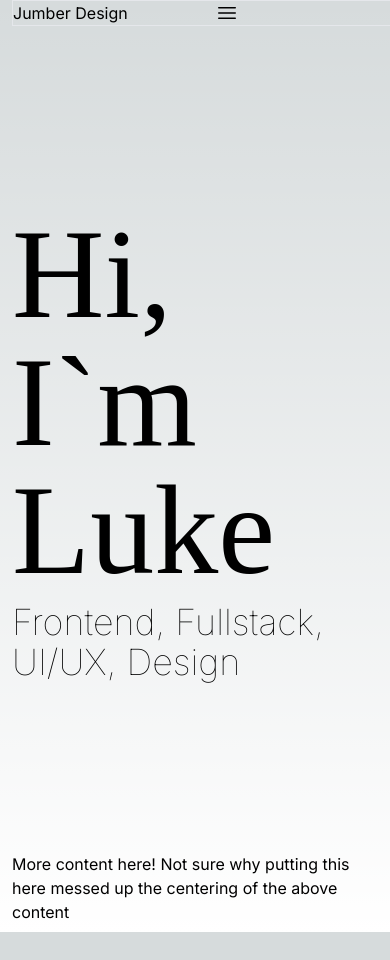
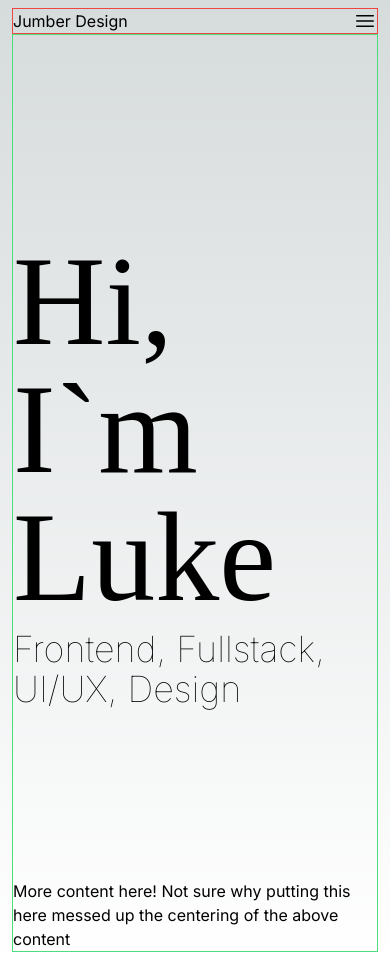
Before and after one commit to RLjumber/Personal-Portfolio, a Next.js app: page / in a window 390 px wide. Before the commit the page ends 932 px from the top, so only its background shows below. Built offline with nearby package versions, Linux system fonts and the light colour scheme; a web font is replaced by a local one.

Commit message:
FIX: Navbar is now sticky, hamburger dropdown is absolutely positioned at the end, to avoid layout shit when opened. More to come

```diff
--- a/src/app/components/Header.js
+++ b/src/app/components/Header.js
@@ -12,10 +12,11 @@ export default function Header() {
   };
 
   return (
-    <nav className="w-full fixed top-0 grid grid-cols-2 gap-4 border">
+    <nav className="sticky flex flex-nowrap top-0 border border-red-500 justify-between">
       <a href="/" className="hover:text-emerald-800">
         Jumber Design
       </a>
+      <div className="flex flex-col items-end absolute end-0 z-10 text-end">
         <svg
           xmlns="http://www.w3.org/2000/svg"
           fill="none"
@@ -58,6 +59,7 @@ export default function Header() {
             )}
           </div>
         )}
+      </div>
     </nav>
   );
 }
--- a/src/app/page.js
+++ b/src/app/page.js
@@ -2,9 +2,9 @@ import Header from "./components/Header";
 
 export default function Home() {
   return (
-    <main class="px-3 py-2 w-screen">
+    <main class="px-3 py-2 w-full">
       <Header />
-      <div class="">
+      <div class="border border-green-400">
 
         <div class="h-screen flex flex-col justify-center pt-8">
           <h1 class="font-display text-9xl pb-2" >Hi, I`m Luke</h1>
```
Also changed, not shown: 1 other file (tests, documents, lock files or other folders). Lines whose indentation alone changed are shown as unchanged.
